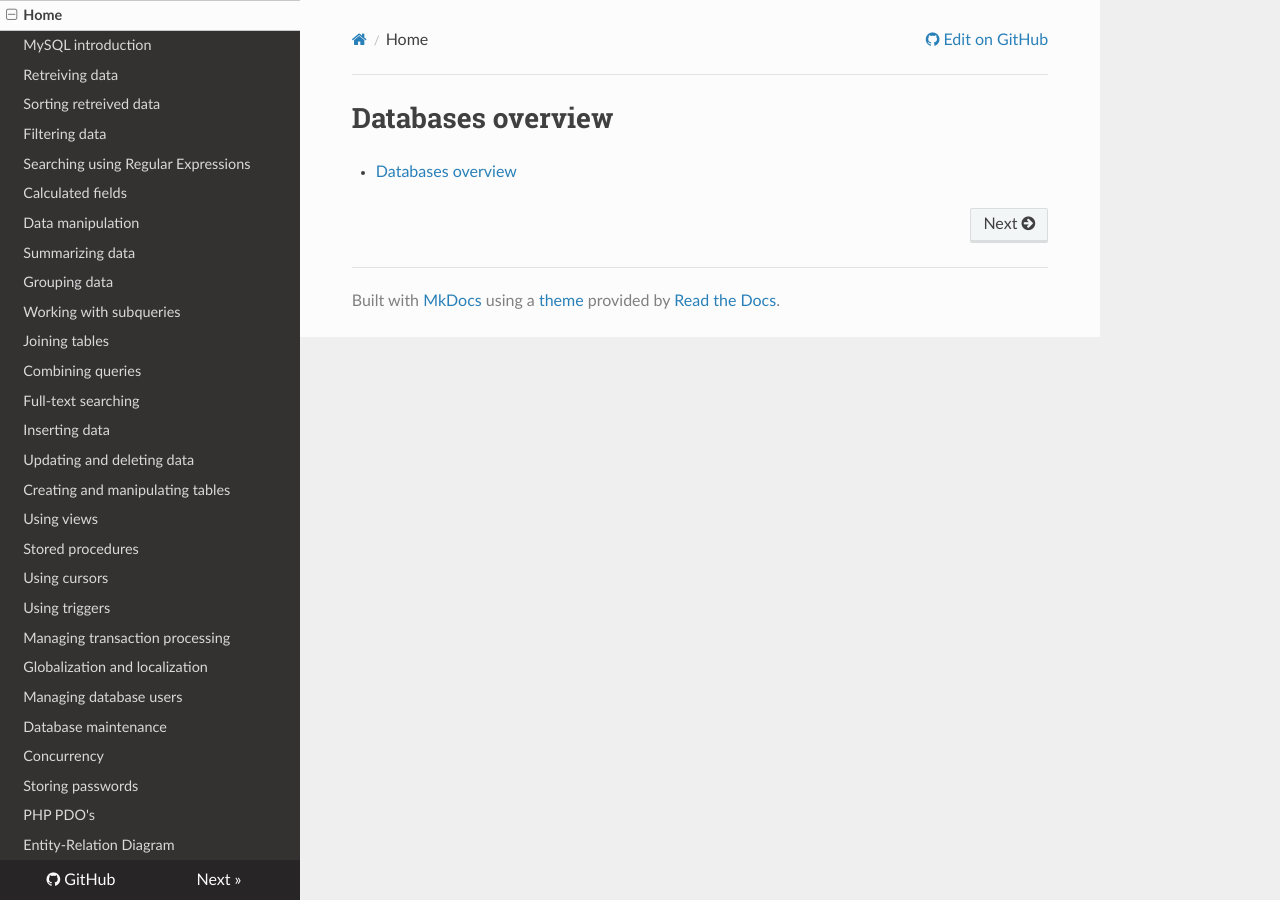
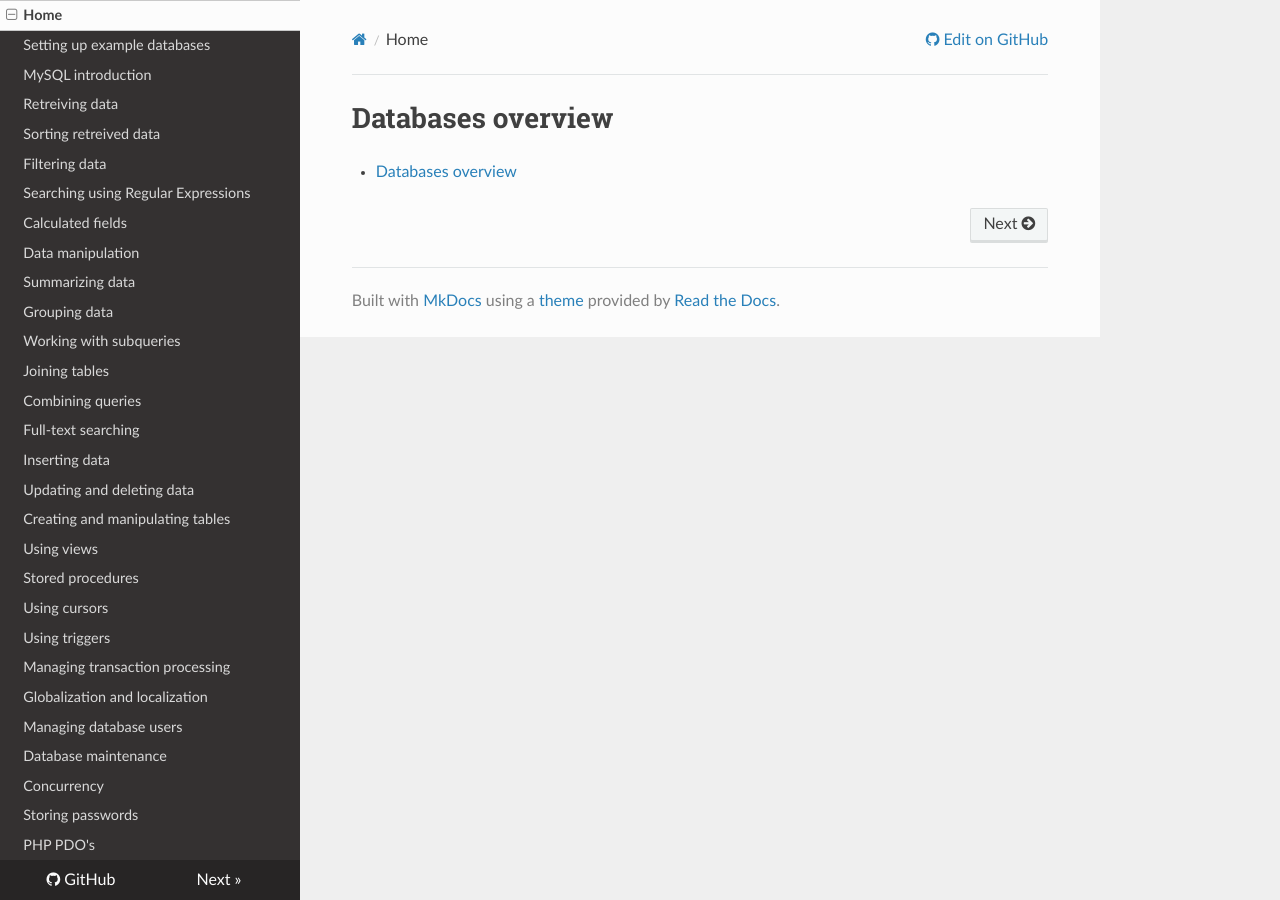
Before and after one commit to sillevl/course-databases, an MkDocs documentation site: the page built from docs/index.md, in a window 1280 px wide. Built offline with MkDocs 1.6.1, drawn with Linux system fonts in a browser that asks for light colours; nearby versions of some CDN libraries; old or Windows-style settings are respelled for this version of MkDocs.

Commit message:
add page to documentation

```diff
--- a/mkdocs.yml
+++ b/mkdocs.yml
@@ -10,6 +10,7 @@ markdown_extensions:
  - def_list
 pages:
   - Home: index.md
+  - Setting up example databases: creating_forta_database.md
   - MySQL introduction: mysql-introduction.md
   - Retreiving data: retreiving-data.md
   - Sorting retreived data: sorting-retreived-data.md
```
